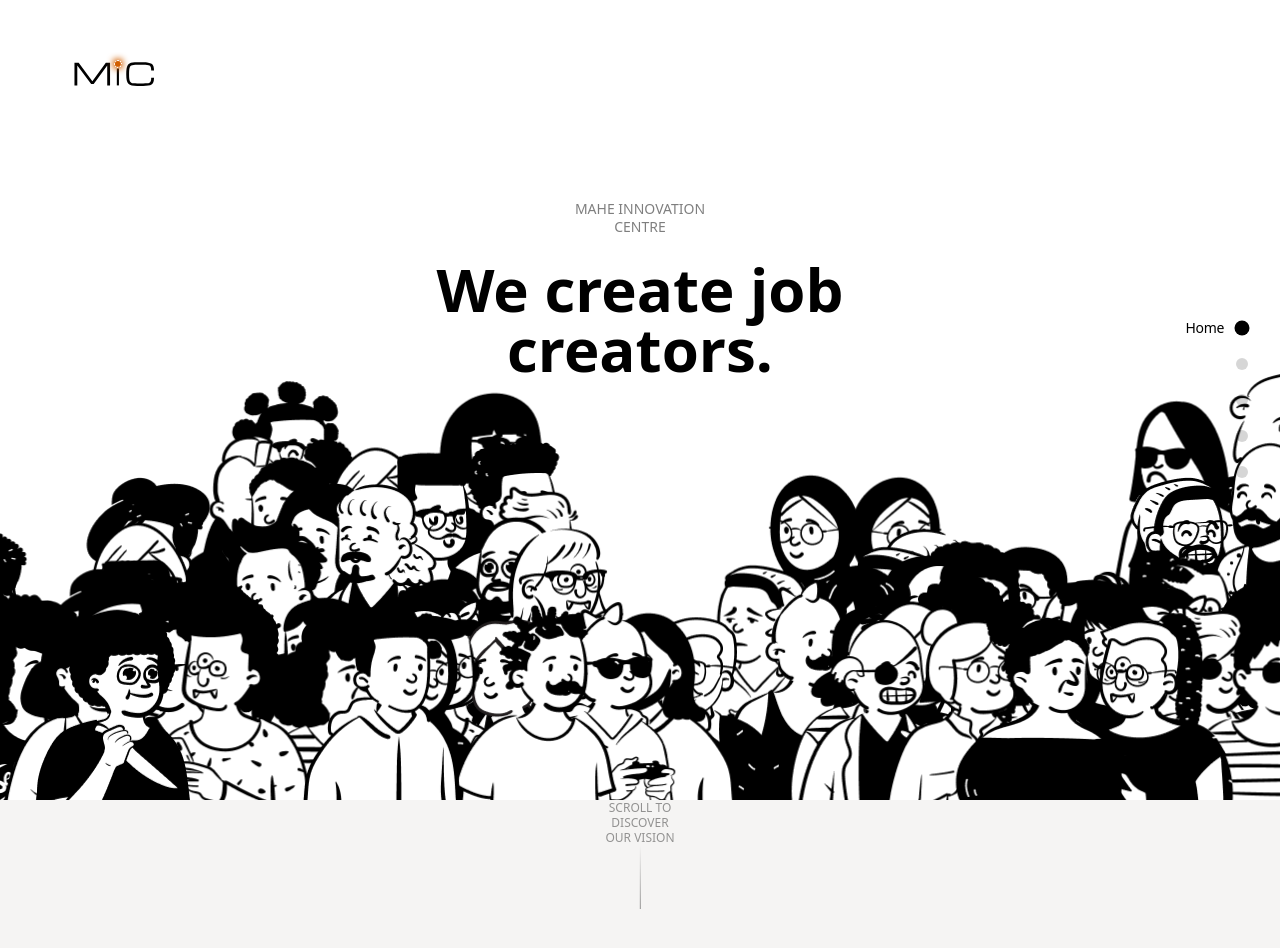
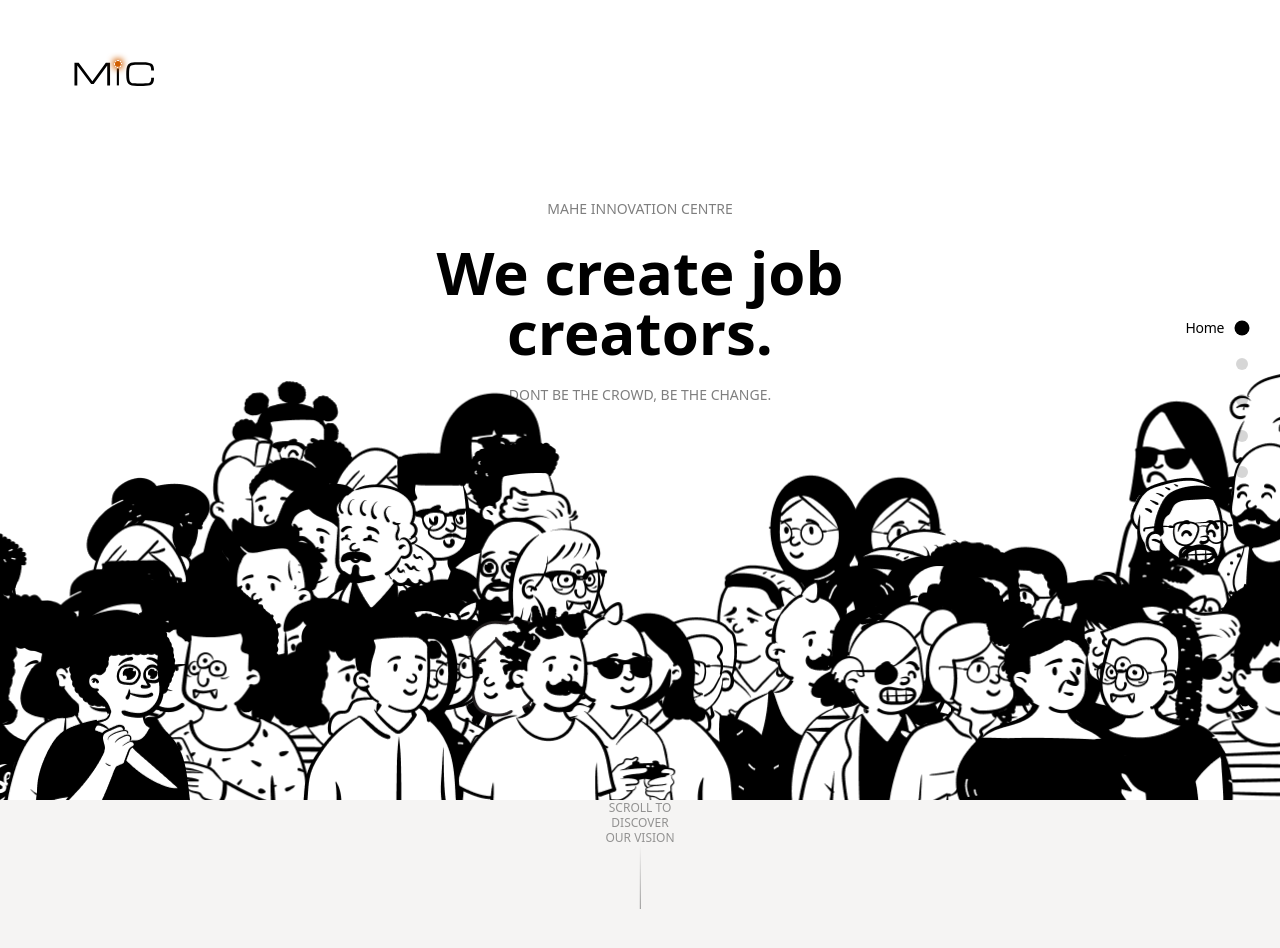
Before and after one commit to EngineerAditya/innovationcell-website, a React (Vite) app: page / in a window 1280 px wide. Shown: the top 948 px of the page. Built offline with nearby package versions, Linux system fonts and the light colour scheme.

Commit message:
edited hero to have proper text alignment

```diff
--- a/src/components/CrowdHero.tsx
+++ b/src/components/CrowdHero.tsx
@@ -257,12 +257,15 @@ export const CrowdHero = () => {
       </div>
 
       <div className="absolute left-1/2 top-1/4 z-10 grid -translate-x-1/2 justify-items-center gap-6 text-center px-4">
-        <span className="max-w-[20ch] text-sm uppercase leading-tight opacity-50">
+        <span className="text-sm uppercase leading-tight opacity-50 whitespace-nowrap">
           MAHE Innovation Centre
         </span>
         <h1 className="text-4xl sm:text-5xl md:text-6xl font-bold">
           We create job creators.
         </h1>
+        <span className="text-sm uppercase leading-tight opacity-50 whitespace-nowrap">
+          Dont be the crowd, be the change.
+        </span>
       </div>
       <div className="absolute bottom-0 left-0 right-0 h-full w-full" aria-hidden="true">
         <CrowdCanvas src="/images/peeps/all-peeps.png" rows={15} cols={7} />
```
